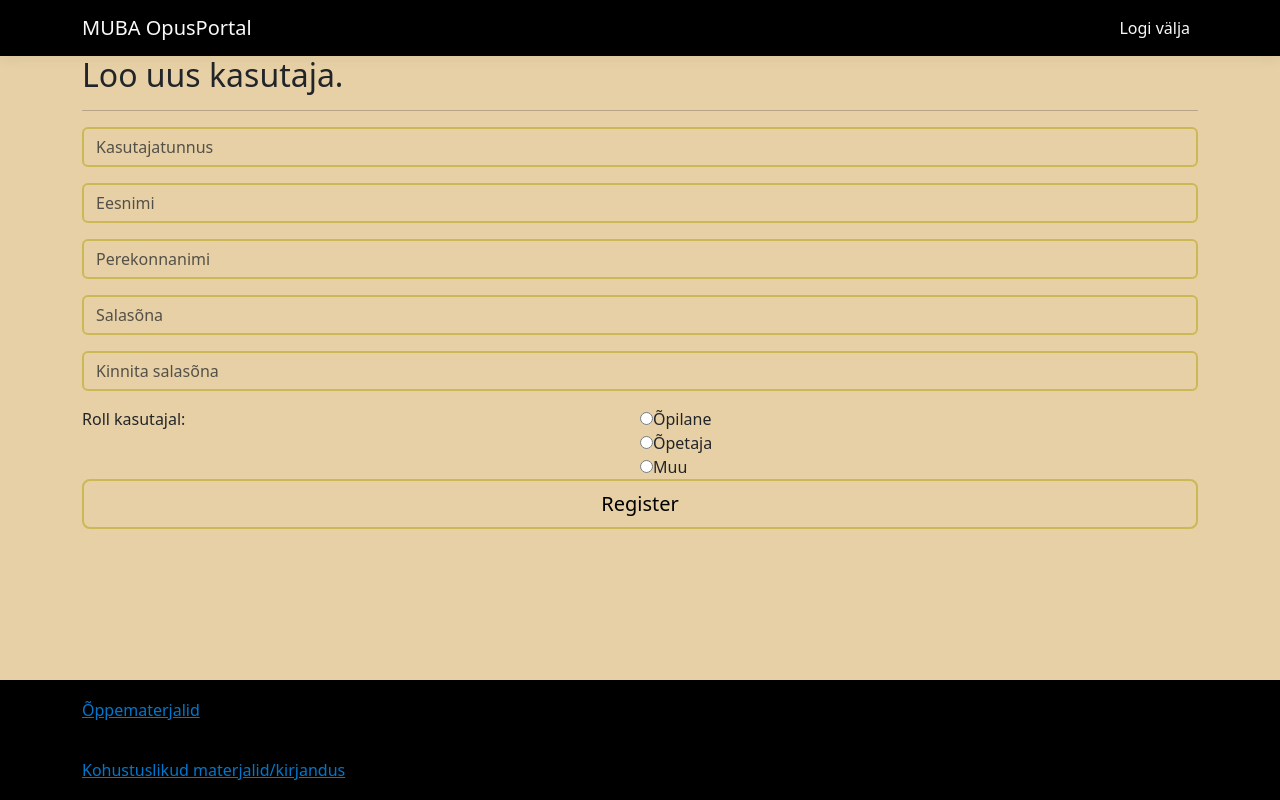
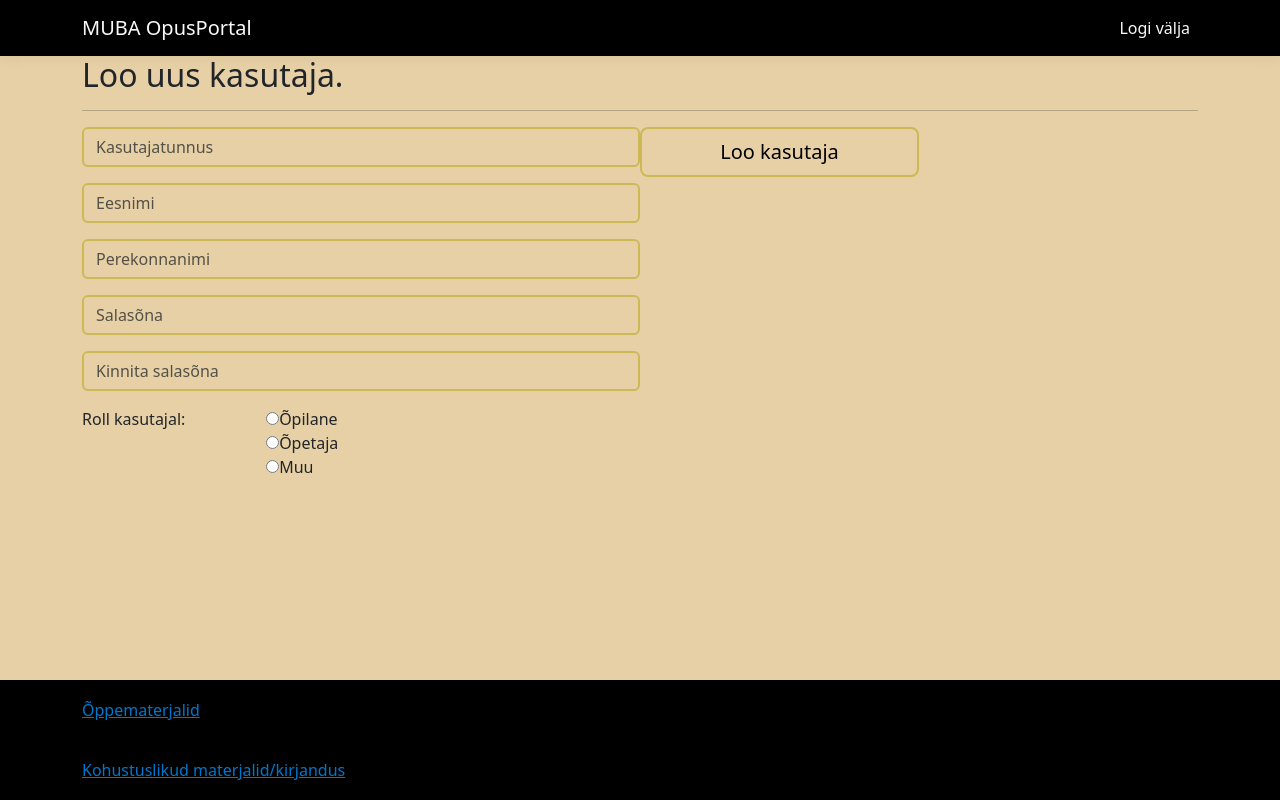
Before and after one commit to andreeuuetoa/opusportal-front-react, a React (Create React App) app: page /lisa-kasutaja in a window 1280 px wide. Built offline with nearby package versions, Linux system fonts and the light colour scheme.

Commit message:
Try to make the user creation form nicer

```diff
--- a/src/identity/views/CreateUserView.tsx
+++ b/src/identity/views/CreateUserView.tsx
@@ -28,12 +28,14 @@ export const CreateUserView = (userProps: UserProps) => {
                 </li>
             </ul>
 
+            <div>
+                <div className="float-child">
                     <FormPart fieldElements={emailValues} />
                     <FormPart fieldElements={firstNameValues} />
                     <FormPart fieldElements={lastNameValues} />
                     <FormPart fieldElements={passwordValues} />
                     <FormPart fieldElements={confirmPasswordValues} />
-            <div>
+                    <div className="user-addition-page-roles">
                         <label className="float-child" htmlFor={"input_roleName"}>Roll kasutajal:</label>
                         <div className="float-child">
                             <input type="radio" value="student" name="userRole" />Õpilane<br/>
@@ -41,11 +43,15 @@ export const CreateUserView = (userProps: UserProps) => {
                             <input type="radio" value="other" name="userRole" />Muu
                         </div>
                     </div>
+                </div>
+                <div className="float-child">
                 <button
                     onClick={(e) => userProps.onSubmit(e)}
-                id="registerSubmit" className="w-100 btn btn-lg submit-btn">
-                Register
+                    id="registerSubmit" className="w-50 btn btn-lg submit-btn">
+                    Loo kasutaja
                 </button>
+                </div>
+            </div>
         </form>
     );
 }
--- a/src/site.css
+++ b/src/site.css
@@ -142,6 +142,10 @@ button.accept-policy {
     margin-right: 100px;
 }
 
+.user-addition-page-roles {
+    width: 66%;
+}
+
 .float-child {
     width: 50%;
     float: left;
```
Lines whose indentation alone changed are shown as unchanged.
